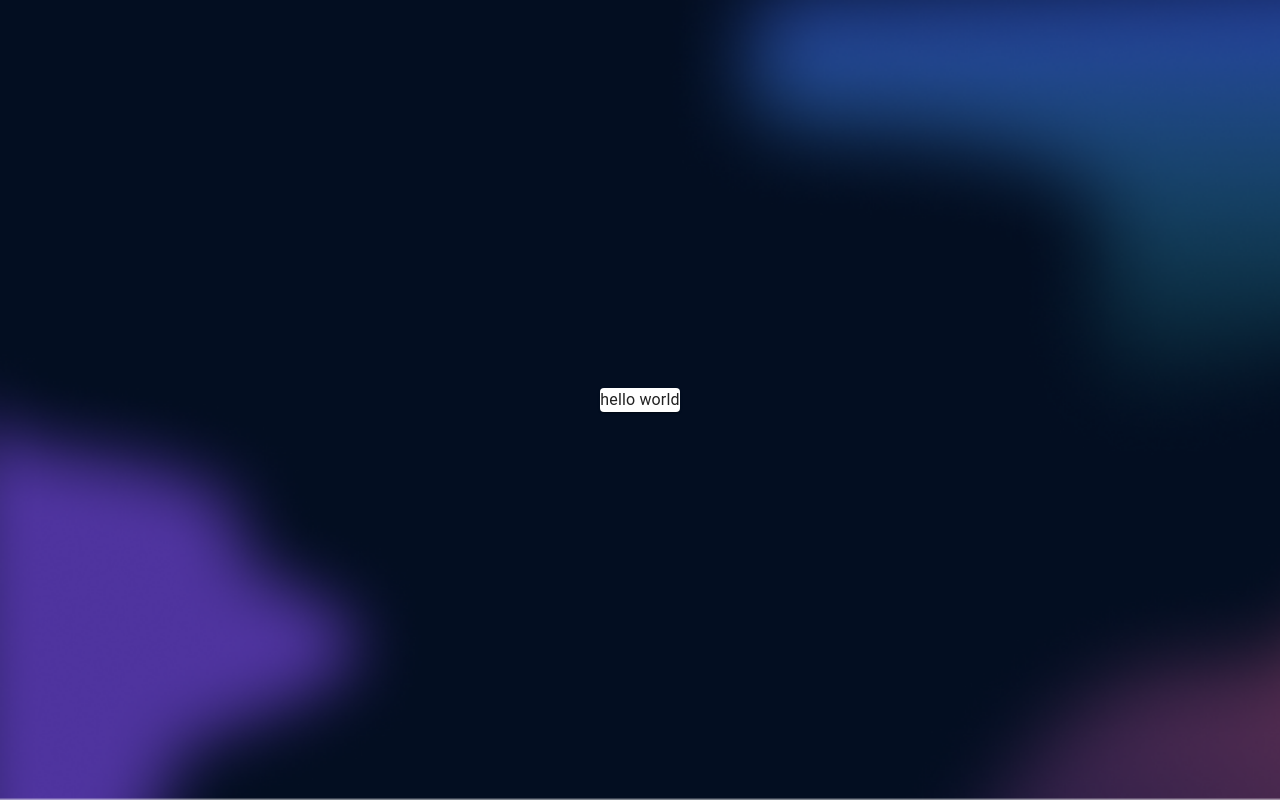
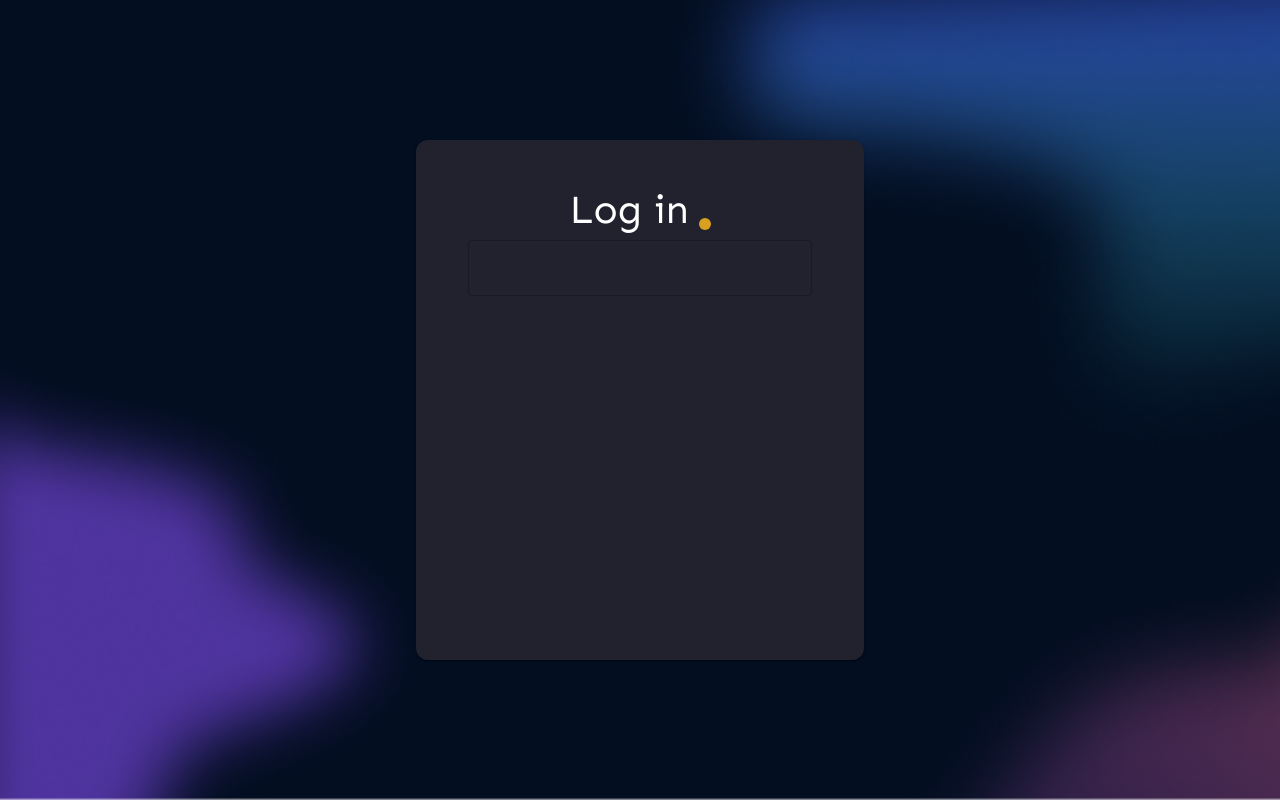
Before and after one commit to narayann7/PingIt, a React (Create React App) app in the folder ping_it_web_client/: page / in a window 1280 px wide. Built offline with nearby package versions, Linux system fonts and the light colour scheme.

Commit message:
added-login

```diff
--- a/ping_it_web_client/src/App.css
+++ b/ping_it_web_client/src/App.css
@@ -1,13 +1,18 @@
+@import url("https://fonts.googleapis.com/css2?family=Poppins:ital,wght@0,400;0,500;0,600;1,200&family=Sen:wght@400;700;800&display=swap");
+@import url('https://fonts.googleapis.com/css2?family=Poppins:ital,wght@0,400;0,500;0,600;1,200&family=Sen:wght@400;700;800&display=swap');
 html {
-    box-sizing: border-box;
-  }
+  box-sizing: border-box;
+}
 
-  html, body, #root {
-    padding: 0px !important;;
-    margin: 0px !important;;
+html,
+body,
+#root {
+  padding: 0px !important;
+  margin: 0px !important;
+}
 
-  }
-
-  *, *:before, *:after {
-    box-sizing: inherit;
-  }
+*,
+*:before,
+*:after {
+  box-sizing: inherit;
+}
--- a/ping_it_web_client/src/App.js
+++ b/ping_it_web_client/src/App.js
@@ -1,10 +1,39 @@
-import React from 'react'
-import Login from './components/auth/login'
+import React from "react";
+import Login from "./components/auth/login";
 import "./App.css";
+import { createTheme, ThemeProvider } from "@mui/material/styles";
+const theme = createTheme({
+  palette: {
+    type: "dark",
+    primary: {
+      main: "#d8a01f",
+      light: "#F8E7A1",
+      dark: "#f3c158",
+    },
+    secondary: {
+      main: "#ecb75e",
+
+    },
+    background: {
+      default: "#030e21",
+      paper: "#22222f",
+    },
+    text: {
+      secondary: "#000000",
+      primary: "#ffffff",
+    },
+  },
+  typography: {
+    fontFamily: `"Poppins","Sen"`,
+
+  },
+});
 function App() {
   return (
-<Login />
-  )
+    <ThemeProvider theme={theme}>
+      <Login />
+    </ThemeProvider>
+  );
 }
 
-export default App
+export default App;
--- a/ping_it_web_client/src/components/auth/login.js
+++ b/ping_it_web_client/src/components/auth/login.js
@@ -1,17 +1,41 @@
 import React from "react";
 import "./styles";
-import { Card, Typography, Box } from "@mui/material";
+import common_styles from "../common_styles";
 import styles from "./styles";
-const BackgroundBox = styles.BackgroundBox;
+import { Box } from "@mui/material";
 
 function login() {
   return (
     <BackgroundBox>
-      <Card>
-        <Typography>hello world</Typography>
-      </Card>
+      <CenterCard>
+        <Box display="flex" flexDirection="Row" alignItems="flex-end">
+          <Text fontSize={"5vh"} marginTop={"5vh"}>
+            Log in
+          </Text>
+          <div style={yellowDot}></div>
+        </Box>
+        <MyTextFieldBg>
+          <MyTextField></MyTextField>
+        </MyTextFieldBg>
+      </CenterCard>
     </BackgroundBox>
   );
 }
 
+//----------- EXTRA------------------
+
+const BackgroundBox = styles.BackgroundBox;
+const CenterCard = styles.CenterCard;
+const Text = common_styles.Text;
+const MyTextField = common_styles.MyTextField;
+const MyTextFieldBg = common_styles.MyTextFieldBg;
+const yellowDot = {
+  height: "1.5vh",
+  width: "1.5vh",
+  backgroundColor: "#d8a01f",
+  borderRadius: "50%",
+  marginBottom: "10px",
+  marginLeft: "10px",
+};
+
 export default login;
--- a/ping_it_web_client/src/components/auth/styles.js
+++ b/ping_it_web_client/src/components/auth/styles.js
@@ -1,6 +1,6 @@
 import { styled } from "@mui/material/styles";
 import background from "../../assets/images/pingit_bg.png";
-import { Card, Typography, Box } from "@mui/material";
+import { Card, Box } from "@mui/material";
 const BackgroundBox = styled(Box)({
   height: "100vh",
   width: "100vw",
@@ -11,9 +11,20 @@ const BackgroundBox = styled(Box)({
   justifyContent: "center",
 });
 
+const CenterCard = styled(Card)(({ theme }) => ({
+  width: "35vw",
+  height: "65vh",
+  display: "flex",
+  flexDirection: "column",
+  alignItems: "center",
+
+  borderRadius: "12px",
+  backgroundColor: theme.palette.background.paper,
+}));
+
 const styles = {
   BackgroundBox,
+  CenterCard,
+};
 
-}
-
-export default styles
+export default styles;
--- /dev/null
+++ b/ping_it_web_client/src/components/common_styles.js
@@ -0,0 +1,18 @@
+import { styled } from "@mui/material/styles";
+import { Card, Typography, Box, TextField } from "@mui/material";
+
+const Text = styled(Typography)(({ theme }) => ({
+  fontFamily: "Sen",
+  color: theme.palette.text.primary,
+}));
+
+const MyTextField = styled(TextField)(({ theme }) => ({}));
+
+const MyTextFieldBg = styled(Box)(({ theme }) => ({}));
+
+const common_styles = {
+  Text,
+  MyTextField,
+  MyTextFieldBg,
+};
+export default common_styles;
```
